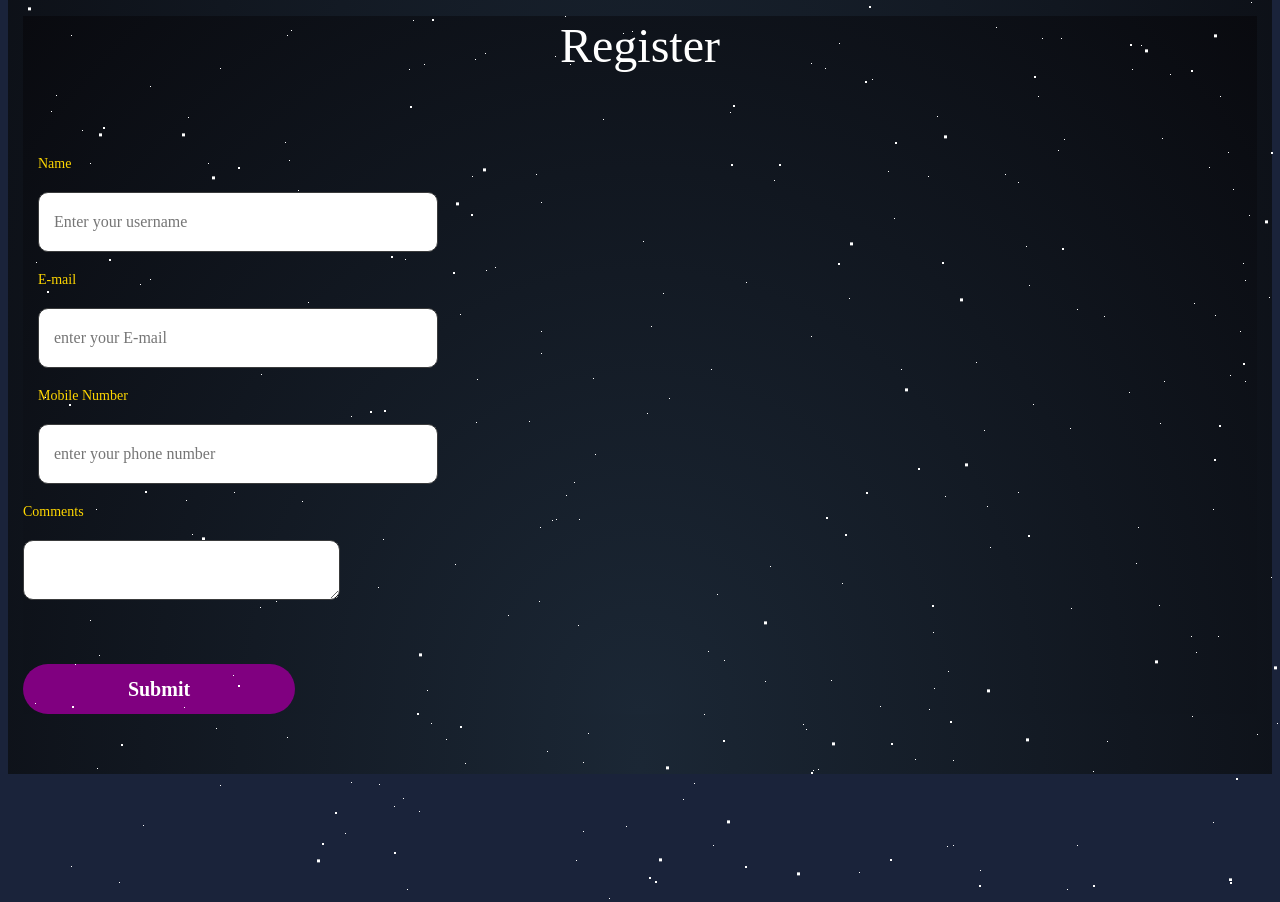
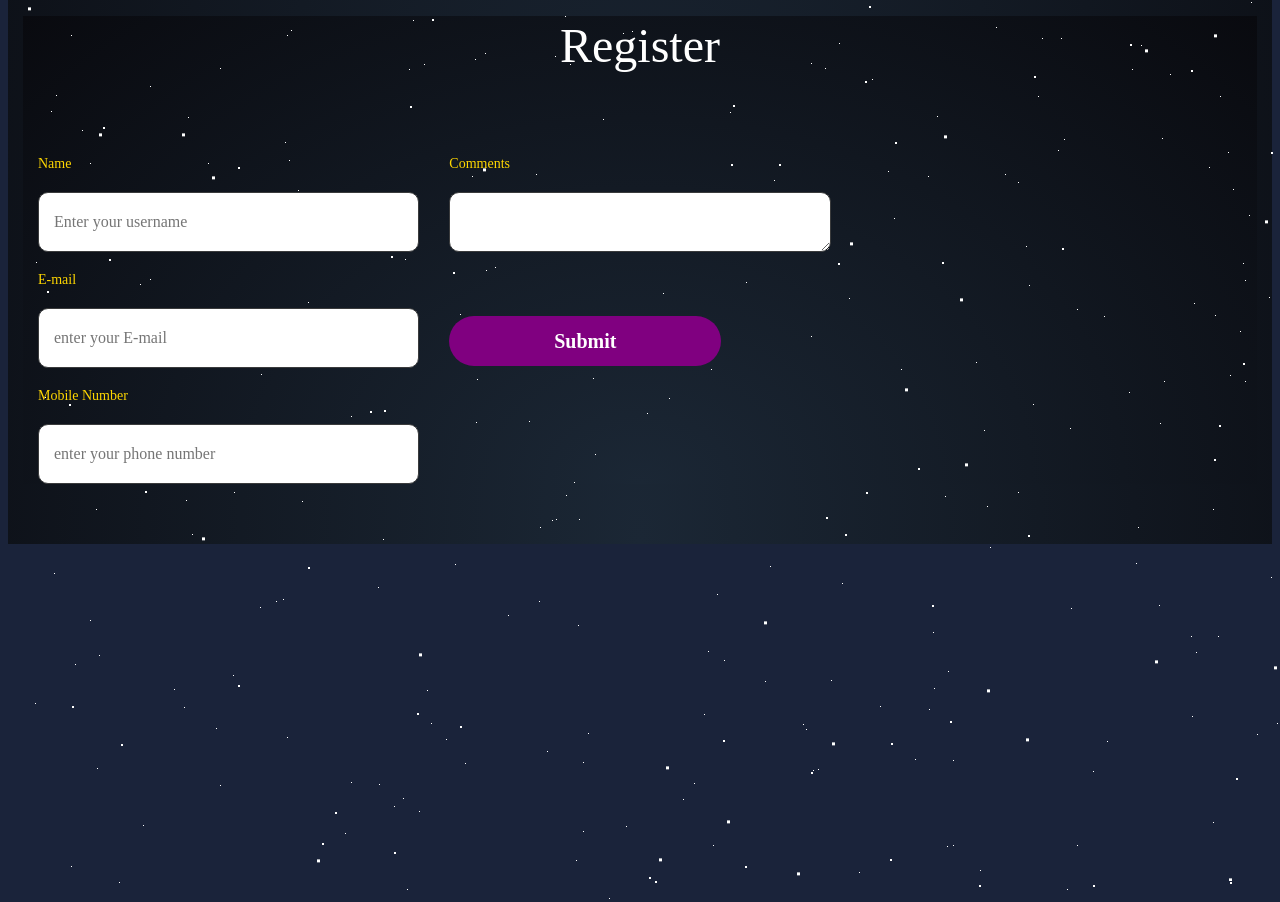
Before and after one commit to GhostTN31/Clone-project, a plain HTML site: page index.html in a window 1280 px wide. Shown: the part 2538-3440 px from the top of the page. Drawn offline with Linux system fonts and the light colour scheme.

Commit message:
Update style.css

```diff
--- a/style.css
+++ b/style.css
@@ -767,6 +767,17 @@ form {
     width: 100%;
     padding-right: 15px;
     padding-left: 15px;
+    flex: 0 0 33.333333%;
+    max-width: 33.333333%;
+}
+
+.comments {
+    position: relative;
+    width: 100%;
+    padding-right: 15px;
+    padding-left: 15px;
+    flex: 0 0 33.333333%;
+    max-width: 33.333333%;
 }
 
 input,
```
